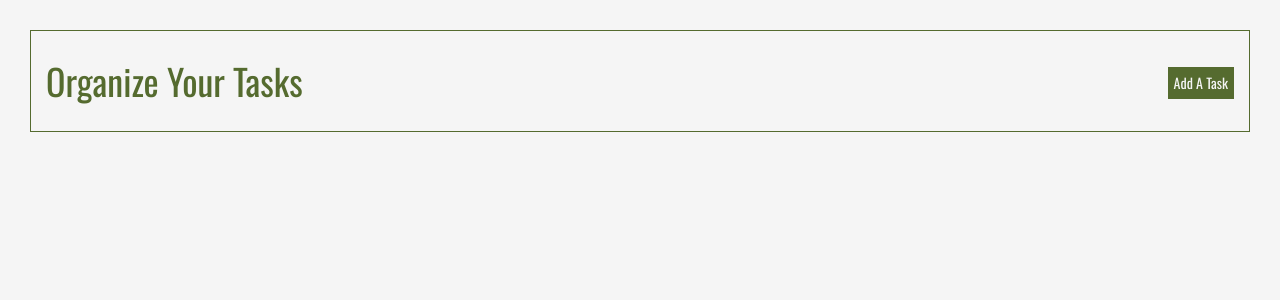
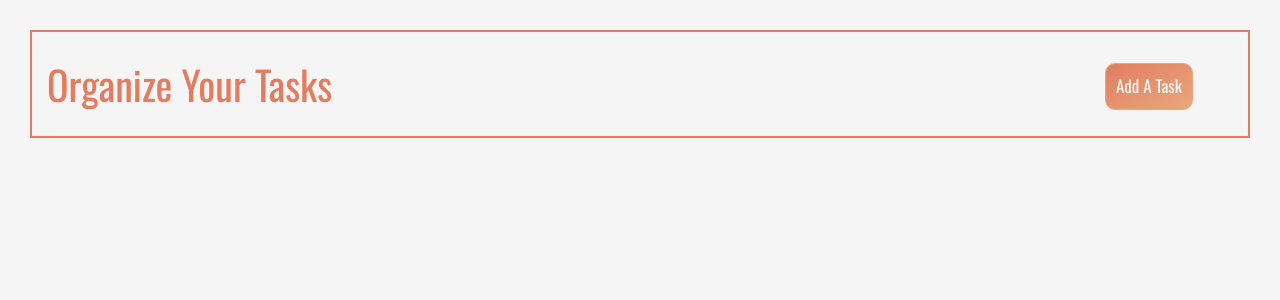
Before and after one commit to reneehammons/TaskOrganizer, a React (Create React App) app: page / in a window 1280 px wide. Shown: the top 300 px of the page. Built offline with nearby package versions, Linux system fonts and the light colour scheme; data requests are answered from the project's data file.

Commit message:
Updated color scheme and edited buttons

```diff
--- a/src/components/AddTask.js
+++ b/src/components/AddTask.js
@@ -1,4 +1,4 @@
-import { useState } from 'react'
+import { useState } from 'react';
 
 const AddTask = ({onAdd}) => {
     const [id, setId] = useState(Math.floor(Math.random() * 10000) + 1)
--- a/src/components/Header.js
+++ b/src/components/Header.js
@@ -1,4 +1,4 @@
-import Button from './Button'
+import Button from './Button';
 
 const Header = ({dropdown, onClick}) => {
     return (
--- a/src/components/Tasks.js
+++ b/src/components/Tasks.js
@@ -1,4 +1,4 @@
-import Task from './Task'
+import Task from './Task';
 
 const Tasks = ({ tasks, onDelete, onHighlight }) => {
     return (
--- a/src/index.css
+++ b/src/index.css
@@ -2,7 +2,7 @@
 
 .main-container{
   margin: 30px;
-  border: 1px solid darkolivegreen;
+  border: 2px solid #E27D60;
 }
 
 body {
@@ -11,7 +11,8 @@ body {
 }
 
 h1{
-  color: darkolivegreen;
+  color: #E27D60;
+  font-size: 40px;
 }
 
 .header{
@@ -23,26 +24,28 @@ h1{
 
 .add-button{
   margin-top: 15px;
+  margin-right: 40px;
   display: inline-block;
   text-decoration: none;
   color: whitesmoke;
   font-weight: lighter;
-  background-color: darkolivegreen;
-  padding: 5px;
-  font-size: 14px;
-  border: 1px solid darkolivegreen;
+  background-image: linear-gradient(to bottom right, #E27D60,#E8A87C);
+  padding: 10px;
+  font-size: 17px;
+  border: 1px solid #E8A87C;
+  border-radius: 10px;;
 }
 
 .close-button{
-  margin-right: 10px;
+  margin-right: 30px;
   margin-top: 15px;
   display: inline-block;
   text-decoration: none;
   color: black;
   font-weight: lighter;
   background-color: F3F3F3;
-  padding: 5px;
-  font-size: 14px;
+  padding: 7px;
+  font-size: 15px;
   border: 1px solid F3F3F3;
 }
 
@@ -57,7 +60,7 @@ h1{
 }
 
 .taskBox.Highlight{
-  border: 3px solid darkolivegreen;
+  border: 3px solid #E27D60;
 }
 
 .taskName{
@@ -71,13 +74,13 @@ h1{
 .glyphicon.glyphicon-trash{
   margin-top: -12px;
   margin-right: 20px;
-  /*size: 50px;  */
   float: right;
-  color: darkolivegreen;
+  color: #E27D60;
   cursor: pointer;
 }
 
 .addTaskForm{
   margin: 0px 10px 20px 20px;
   border: black;
+  text-size: 20px;
 }
```
Also changed, not shown: src/App.js (+5 -5 lines).
